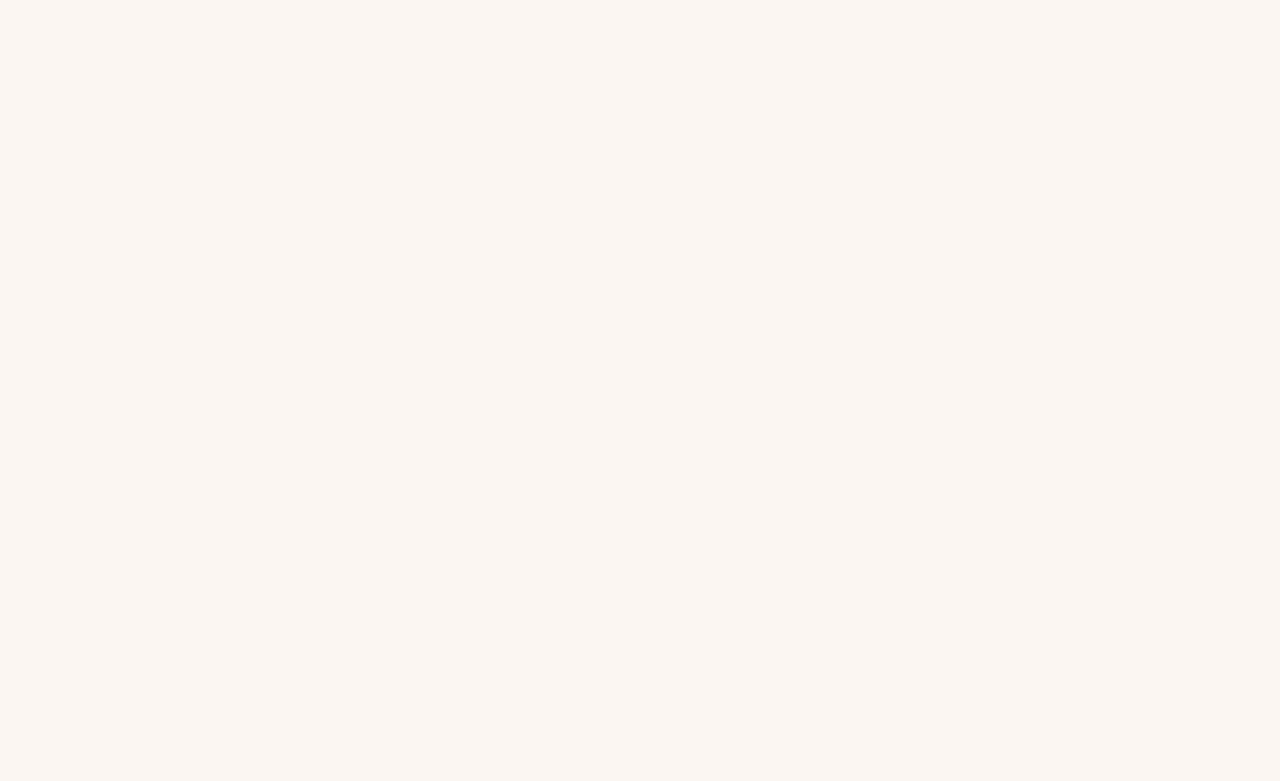
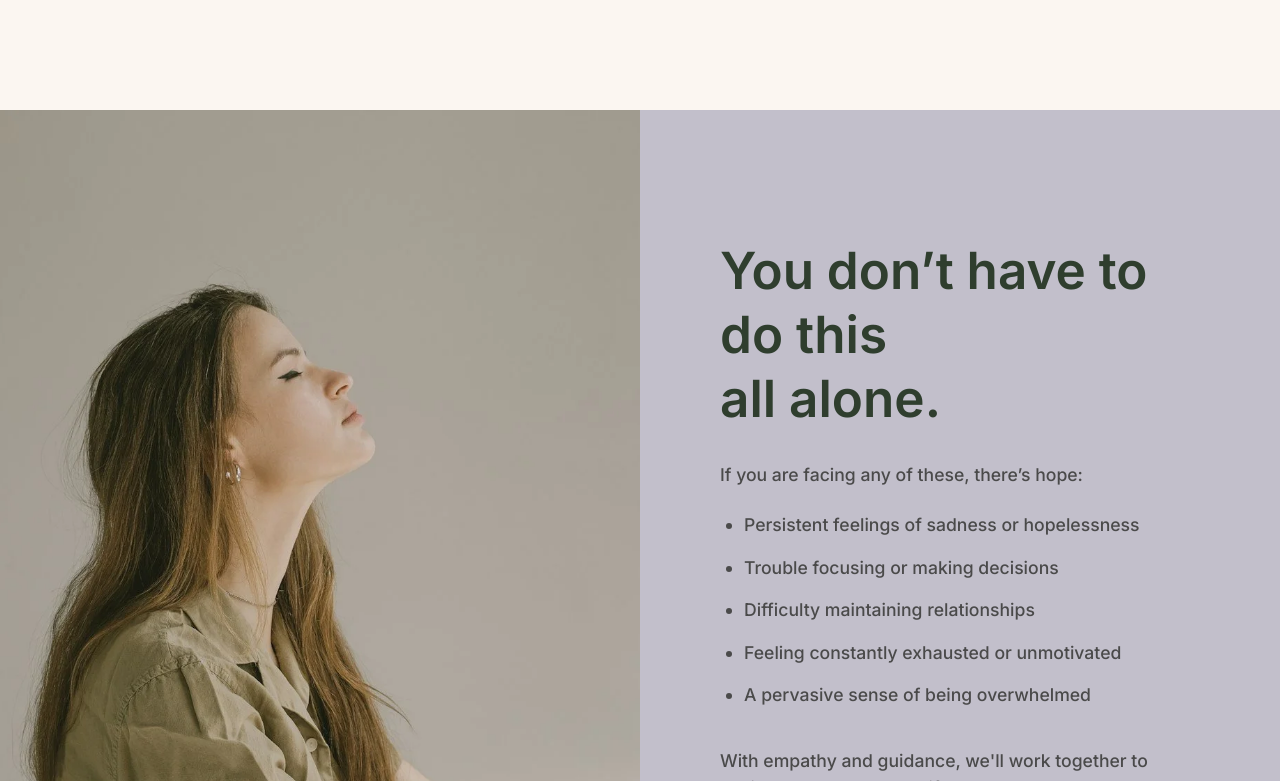
Before and after one commit to Krish480/growmytherapy-lilac-clone, a Next.js app: page / in a window 1280 px wide. Shown: the part 2399-3180 px from the top of the page. Before the commit the page ends 2509 px from the top, so only its background shows below. Built offline with nearby package versions, Linux system fonts and the light colour scheme; a web font is replaced by a local one.

Commit message:
feat: integrate SplitSupport section into homepage

```diff
--- a/src/app/page.js
+++ b/src/app/page.js
@@ -2,6 +2,8 @@ import React from 'react'
 import Hero from './components/Hero'
 import FulfillingLife from './components/FulfillingLife'
 import Specialties from './components/Specialties'
+import SplitSupportSection from './components/SplitSupportSection'
+
 
 const page = () => {
   return (
@@ -9,6 +11,7 @@ const page = () => {
       <Hero/>
       <FulfillingLife/>
       <Specialties/>
+      <SplitSupportSection/>
     </div>
   )
 }
```
